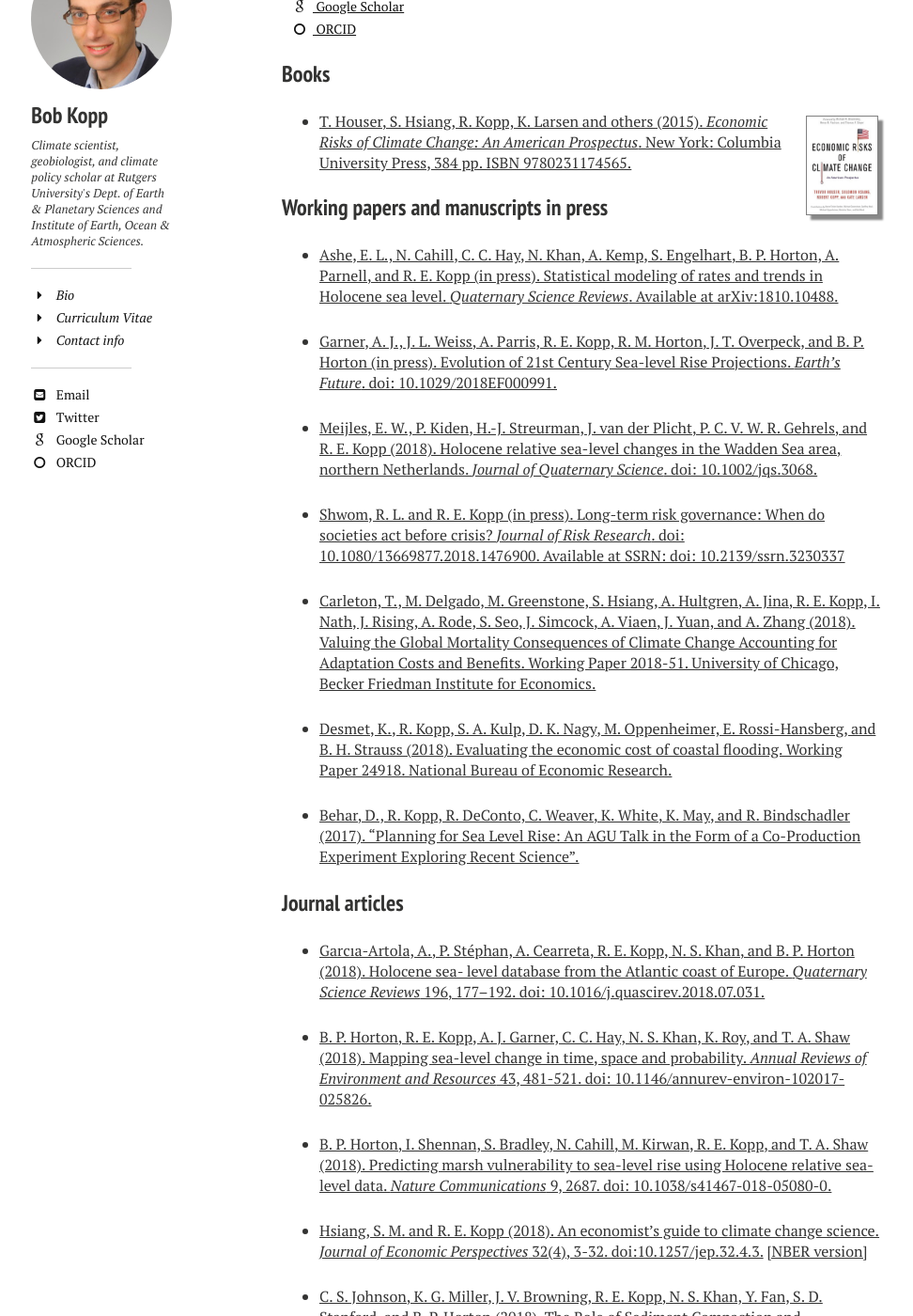
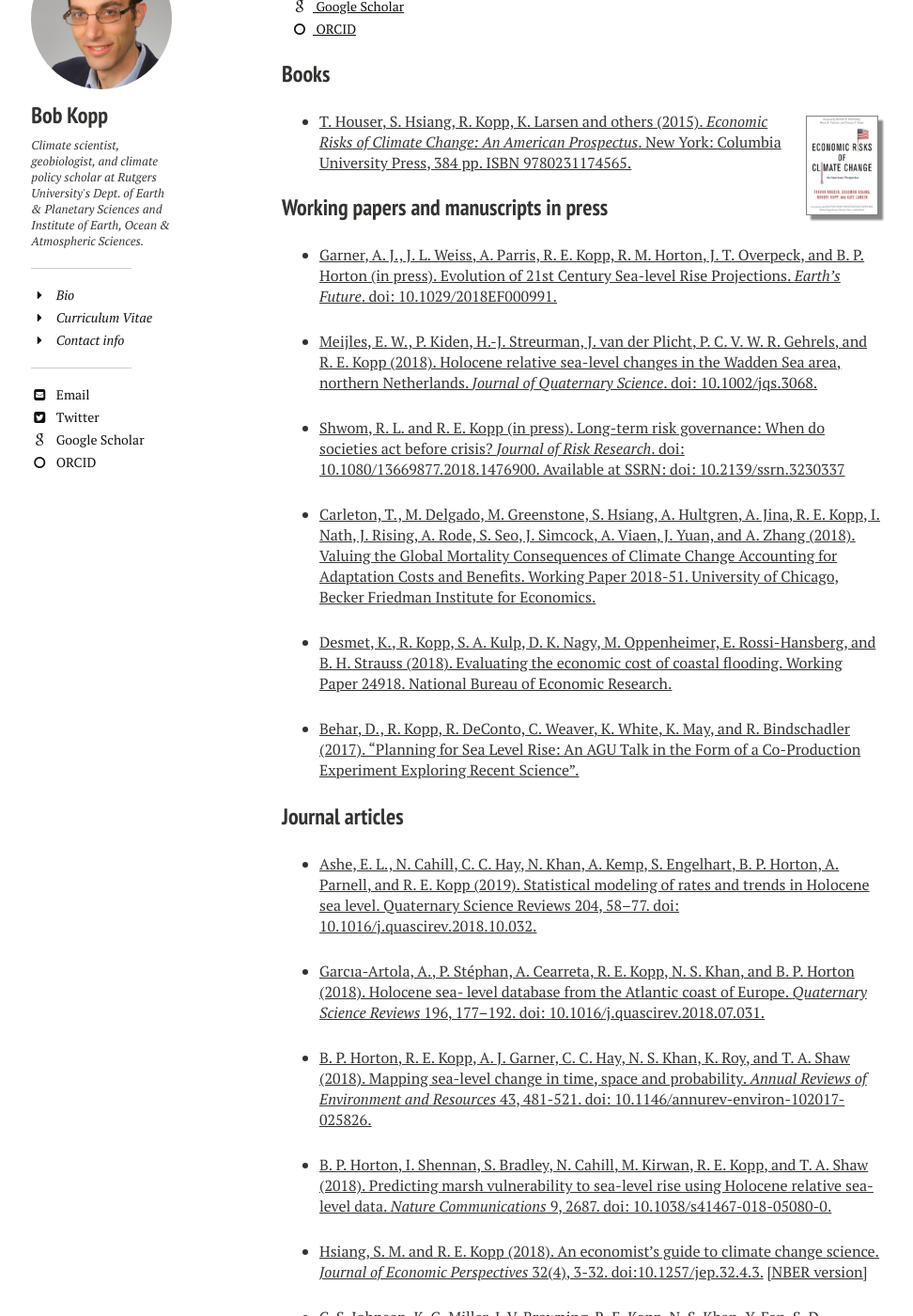
Before and after one commit to mrke/bobkopp.github.io, a Jekyll site: the page built from papers/index.md, in a window 1280 px wide and 1400 px high, scrolled down 1136 px. Shown: the whole window at 94% size, without its empty margins (20-992 px from the left). Built offline with Jekyll 4.4.1, drawn with Linux system fonts in a browser that asks for light colours; nearby versions of some CDN libraries; some of the changed lines change nothing that is shown; some of the changed text lies outside the part shown.

Commit message:
papers update

```diff
--- a/papers/index.md
+++ b/papers/index.md
@@ -2,7 +2,7 @@
 layout: page
 title: Publications
 tags: [papers]
-modified: December 4 2018
+modified: December 6 2018
 comments: false
 share: false
 image:
@@ -37,8 +37,6 @@ image:
 
 ### Working papers and manuscripts in press
 
-* [Ashe, E. L., N. Cahill, C. C. Hay, N. Khan, A. Kemp, S. Engelhart, B. P. Horton, A. Parnell, and R. E. Kopp (in press). Statistical modeling of rates and trends in Holocene sea level. _Quaternary Science Reviews_. Available at 	arXiv:1810.10488.](https://export.arxiv.org/abs/1810.10488)
-
 * [Garner, A. J., J. L. Weiss, A. Parris, R. E. Kopp, R. M. Horton, J. T. Overpeck, and B. P. Horton (in press). Evolution of 21st Century Sea-level Rise Projections. _Earth's Future_. doi: 10.1029/2018EF000991.](http://doi.org/10.1029/2018EF000991)
 
 * [Meijles, E. W., P. Kiden, H.-J. Streurman, J. van der Plicht, P. C. V. W. R. Gehrels, and R. E. Kopp (2018). Holocene relative sea-level changes in the Wadden Sea area, northern Netherlands. _Journal of Quaternary Science_. doi: 10.1002/jqs.3068.](http://dx.doi.org/10.1002/jqs.3068)
@@ -52,6 +50,9 @@ image:
 * [Behar, D., R. Kopp, R. DeConto, C. Weaver, K. White, K. May, and R. Bindschadler (2017). “Planning for Sea Level Rise: An AGU Talk in the Form of a Co-Production Experiment Exploring Recent Science”.](https://www.wucaonline.org/assets/pdf/pubs-agu-consensus-statement.pdf)
 
 ### Journal articles
+
+
+* [Ashe, E. L., N. Cahill, C. C. Hay, N. Khan, A. Kemp, S. Engelhart, B. P. Horton, A. Parnell, and R. E. Kopp (2019). Statistical modeling of rates and trends in Holocene sea level. Quaternary Science Reviews 204, 58–77. doi: 10.1016/j.quascirev.2018.10.032.](https://doi.org/10.1016/j.quascirev.2018.10.032)
 
 * [Garcıa-Artola, A., P. Stéphan, A. Cearreta, R. E. Kopp, N. S. Khan, and B. P. Horton (2018). Holocene sea- level database from the Atlantic coast of Europe. _Quaternary Science Reviews_ 196, 177–192. doi: 10.1016/j.quascirev.2018.07.031.](http://dx.doi.org/10.1016/j.quascirev.2018.07.031)
 
```
Also changed, not shown: 1 other file.
